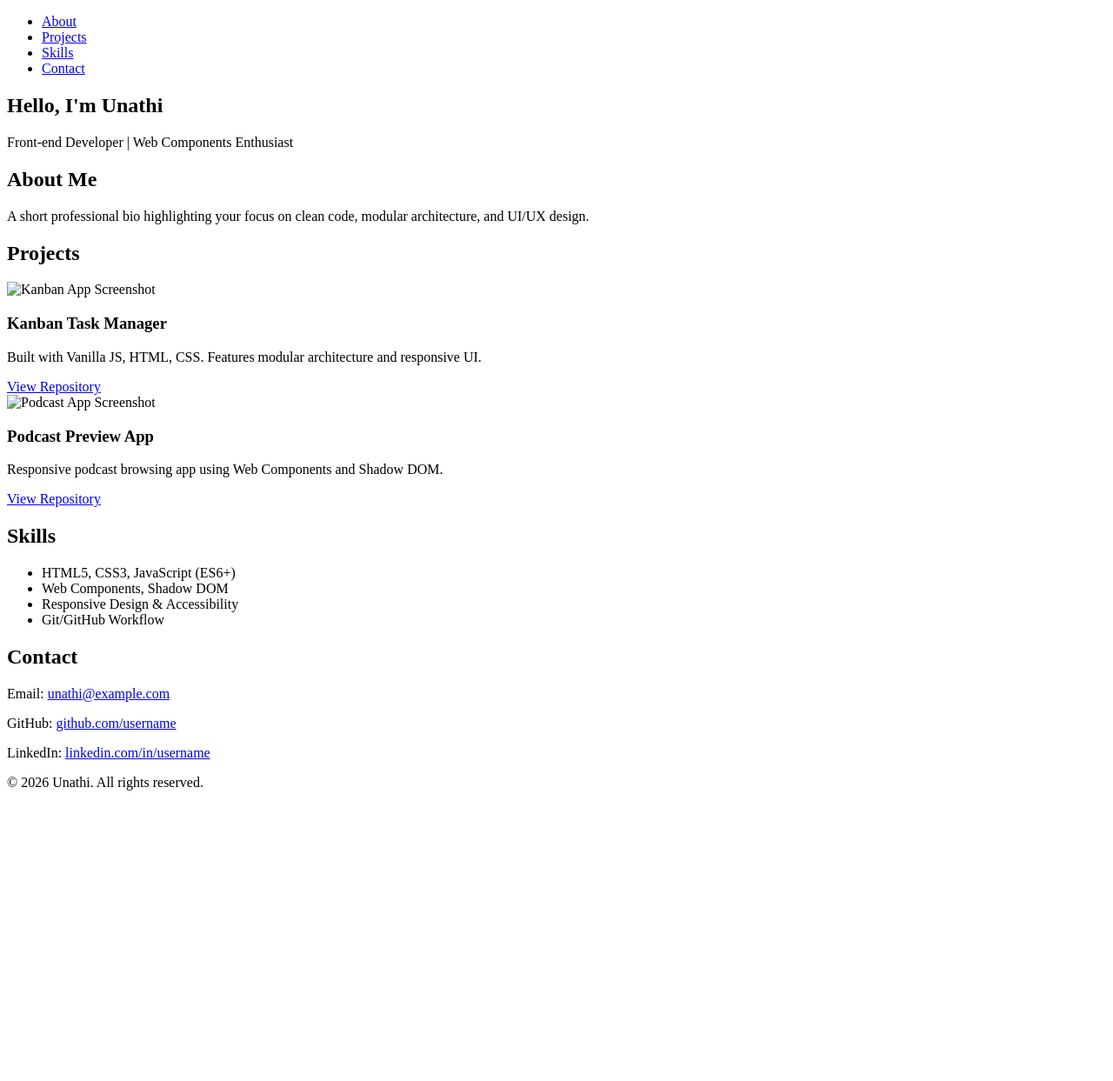
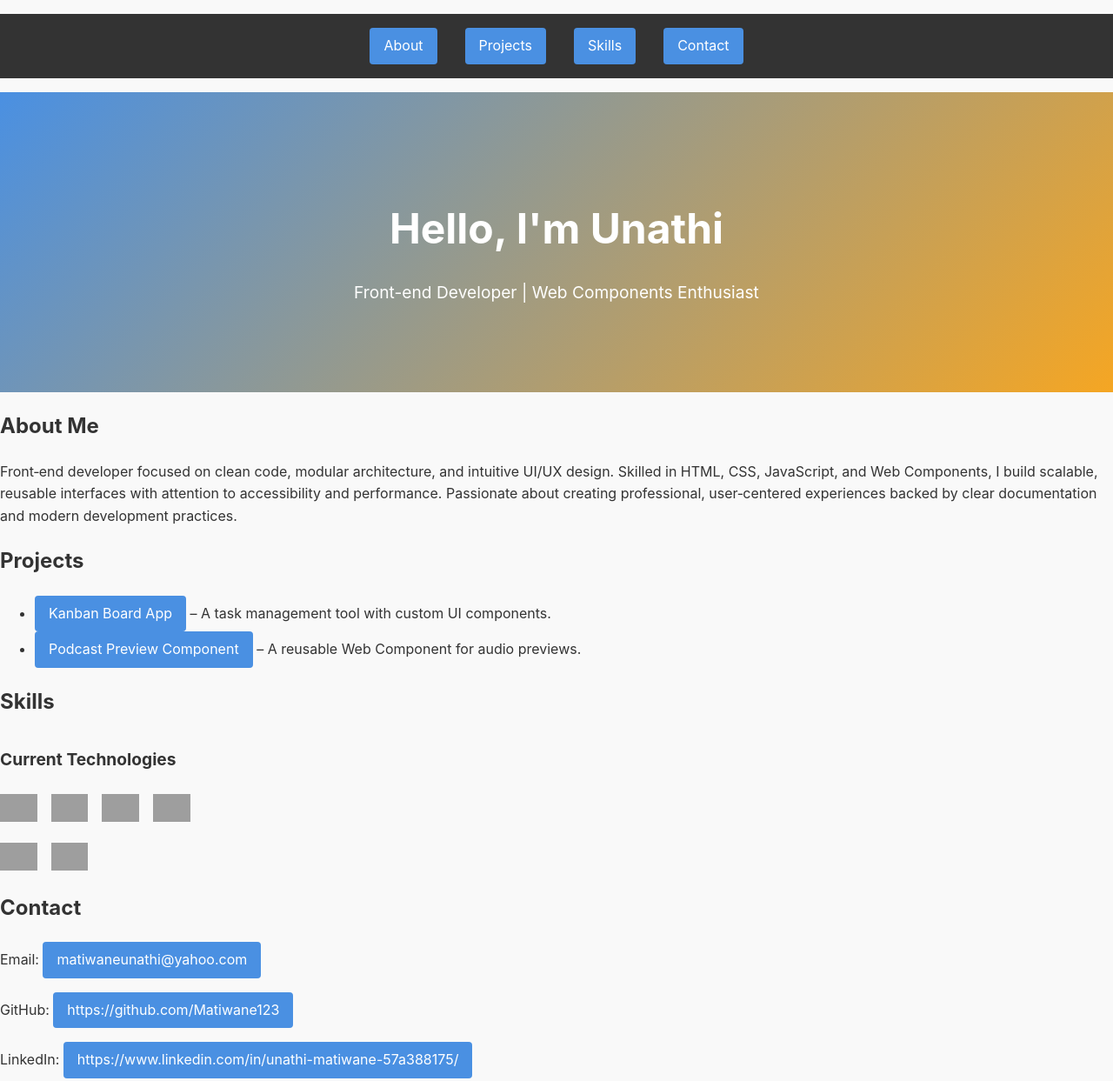
Before and after one commit to Matiwane123/UNAMAT25572_Group-A-PT02508_Unathi_Matiwane_CDV05, a plain HTML site: page index.html in a window 1280 px wide. Shown: the top 1243 px of the page at 87% size. Before the commit the page ends 925 px from the top, so only its background shows below. Drawn offline with Linux system fonts and the light colour scheme; grey boxes are pictures that could not be loaded.

```diff
--- a/index.html
+++ b/index.html
@@ -8,7 +8,7 @@
       content="Developer portfolio showcasing projects and skills."
     />
     <title>Unathi | Developer Portfolio</title>
-    <link rel="stylesheet" href="styles/style.css" />
+    <link rel="stylesheet" href="styles.css" />
   </head>
   <body>
     <!-- Header / Navigation -->
@@ -33,62 +33,93 @@
     <section id="about">
       <h2>About Me</h2>
       <p>
-        A short professional bio highlighting your focus on clean code, modular
-        architecture, and UI/UX design.
+        Front‑end developer focused on clean code, modular architecture, and
+        intuitive UI/UX design. Skilled in HTML, CSS, JavaScript, and Web
+        Components, I build scalable, reusable interfaces with attention to
+        accessibility and performance. Passionate about creating professional,
+        user‑centered experiences backed by clear documentation and modern
+        development practices.
       </p>
     </section>
 
     <!-- Projects Showcase -->
     <section id="projects">
       <h2>Projects</h2>
-      <div class="project-card">
-        <img src="images/project1.png" alt="Kanban App Screenshot" />
-        <h3>Kanban Task Manager</h3>
-        <p>
-          Built with Vanilla JS, HTML, CSS. Features modular architecture and
-          responsive UI.
-        </p>
-        <a href="https://github.com/username/kanban-app" target="_blank"
-          >View Repository</a
-        >
-      </div>
-      <div class="project-card">
-        <img src="images/project2.png" alt="Podcast App Screenshot" />
-        <h3>Podcast Preview App</h3>
-        <p>
-          Responsive podcast browsing app using Web Components and Shadow DOM.
-        </p>
-        <a href="https://github.com/username/podcast-app" target="_blank"
-          >View Repository</a
-        >
-      </div>
+      <ul>
+        <li>
+          <a
+            href="https://github.com/Matiwane123/UNAMAT25572_Group-A-PT02508_Unathi_Matiwane_JSLPPREDO23"
+            target="_blank"
+          >
+            Kanban Board App
+          </a>
+          – A task management tool with custom UI components.
+        </li>
+
+        <li>
+          <a
+            href="https://github.com/Matiwane123/UNAMAT25572_Group-A-PT02508_Unathi_Matiwane_DJS02REDO"
+            target="_blank"
+          >
+            Podcast Preview Component
+          </a>
+          – A reusable Web Component for audio previews.
+        </li>
+      </ul>
     </section>
 
     <!-- Skills Section -->
     <section id="skills">
       <h2>Skills</h2>
-      <ul>
-        <li>HTML5, CSS3, JavaScript (ES6+)</li>
-        <li>Web Components, Shadow DOM</li>
-        <li>Responsive Design & Accessibility</li>
-        <li>Git/GitHub Workflow</li>
-      </ul>
+      <h3>Current Technologies</h3>
+      <div class="badge-section">
+        <img
+          src="https://img.shields.io/badge/HTML5-E34F26?style=flat&logo=html5&logoColor=white"
+          alt="HTML5"
+        />
+        <img
+          src="https://img.shields.io/badge/CSS3-1572B6?style=flat&logo=css3&logoColor=white"
+          alt="CSS3"
+        />
+        <img
+          src="https://img.shields.io/badge/TailwindCSS-38B2AC?style=flat&logo=tailwind-css&logoColor=white"
+          alt="TailwindCSS"
+        />
+        <img
+          src="https://img.shields.io/badge/GitHub-100000?style=flat&logo=github&logoColor=white"
+          alt="GitHub"
+        />
+      </div>
+      <div class="badge-section">
+        <img
+          src="https://img.shields.io/badge/JavaScript-F7DF1E?style=flat&logo=javascript&logoColor=black"
+          alt="JavaScript"
+        />
+        <img
+          src="https://img.shields.io/badge/React-20232A?style=flat&logo=react&logoColor=61DAFB"
+          alt="React"
+        />
+      </div>
     </section>
 
     <!-- Contact Section -->
     <section id="contact">
       <h2>Contact</h2>
-      <p>Email: <a href="mailto:unathi@example.com">unathi@example.com</a></p>
+      <p>
+        Email: <a href="mailto:unathi@example.com">matiwaneunathi@yahoo.com</a>
+      </p>
       <p>
         GitHub:
-        <a href="https://github.com/username" target="_blank"
-          >github.com/username</a
+        <a href="https://github.com/Matiwane123" target="_blank"
+          >https://github.com/Matiwane123</a
         >
       </p>
       <p>
         LinkedIn:
-        <a href="https://linkedin.com/in/username" target="_blank"
-          >linkedin.com/in/username</a
+        <a
+          href="https://www.linkedin.com/in/unathi-matiwane-57a388175/"
+          target="_blank"
+          >https://www.linkedin.com/in/unathi-matiwane-57a388175/</a
         >
       </p>
     </section>
--- a/styles.css
+++ b/styles.css
@@ -1,15 +1,18 @@
 /* Global */
 body {
-  font-family: 'Inter', sans-serif;
+  font-family: "Inter", sans-serif;
   margin: 0;
   background: #f9f9f9;
   color: #333;
   line-height: 1.6;
 }
+html {
+  scroll-behavior: smooth;
+}
 
 /* Hero Section */
 #hero {
-  background: linear-gradient(135deg, #4A90E2, #F5A623);
+  background: linear-gradient(135deg, #4a90e2, #f5a623);
   color: #fff;
   text-align: center;
   padding: 5rem 2rem;
@@ -41,22 +44,24 @@ nav ul li a {
 }
 
 nav ul li a:hover {
-  color: #F5A623;
+  color: #f5a623;
 }
 
 /* Project Cards */
 .project-card {
   background: #fff;
   border-radius: 8px;
-  box-shadow: 0 4px 6px rgba(0,0,0,0.1);
+  box-shadow: 0 4px 6px rgba(0, 0, 0, 0.1);
   padding: 1.5rem;
   margin-bottom: 2rem;
-  transition: transform 0.3s ease, box-shadow 0.3s ease;
+  transition:
+    transform 0.3s ease,
+    box-shadow 0.3s ease;
 }
 
 .project-card:hover {
   transform: translateY(-5px);
-  box-shadow: 0 8px 12px rgba(0,0,0,0.15);
+  box-shadow: 0 8px 12px rgba(0, 0, 0, 0.15);
 }
 
 .project-card img {
@@ -67,7 +72,7 @@ nav ul li a:hover {
 /* Buttons */
 a {
   display: inline-block;
-  background: #4A90E2;
+  background: #4a90e2;
   color: #fff;
   padding: 0.5rem 1rem;
   border-radius: 4px;
@@ -76,9 +81,66 @@ a {
 }
 
 a:hover {
-  background: #F5A623;
+  background: #f5a623;
 }
 
+/* Skill language icons */
+.language-icons {
+  display: flex;
+  gap: 0.75rem;
+  flex-wrap: wrap;
+  list-style: none;
+  padding: 0;
+  margin: 0 0 1rem;
+}
+
+.skill-icon {
+  display: inline-flex;
+  align-items: center;
+  justify-content: center;
+  min-width: 3.5rem;
+  height: 3.5rem;
+  border-radius: 0.9rem;
+  font-weight: 700;
+  color: #fff;
+  box-shadow: 0 4px 10px rgba(0, 0, 0, 0.08);
+  letter-spacing: 0.02em;
+}
+
+.skill-icon.html {
+  background: linear-gradient(135deg, #e34f26, #f06529);
+}
+
+.skill-icon.css {
+  background: linear-gradient(135deg, #264de4, #2965f1);
+}
+
+.skill-icon.js {
+  background: linear-gradient(135deg, #f7df1e, #e5c31d);
+  color: #333;
+}
+/* Badge Section */
+.badge-section {
+  display: flex;
+  gap: 1rem;
+  flex-wrap: wrap;
+  margin: 1.5rem 0;
+}
+
+.badge-section img {
+  height: 2rem;
+  transition: transform 0.3s ease;
+}
+
+.badge-section img:hover {
+  transform: scale(1.1);
+}
+
+#skills h3 {
+  margin-top: 2rem;
+  margin-bottom: 1rem;
+  font-size: 1.2rem;
+}
 /* Footer */
 footer {
   text-align: center;
```
Also changed, not shown: 1 other file.
